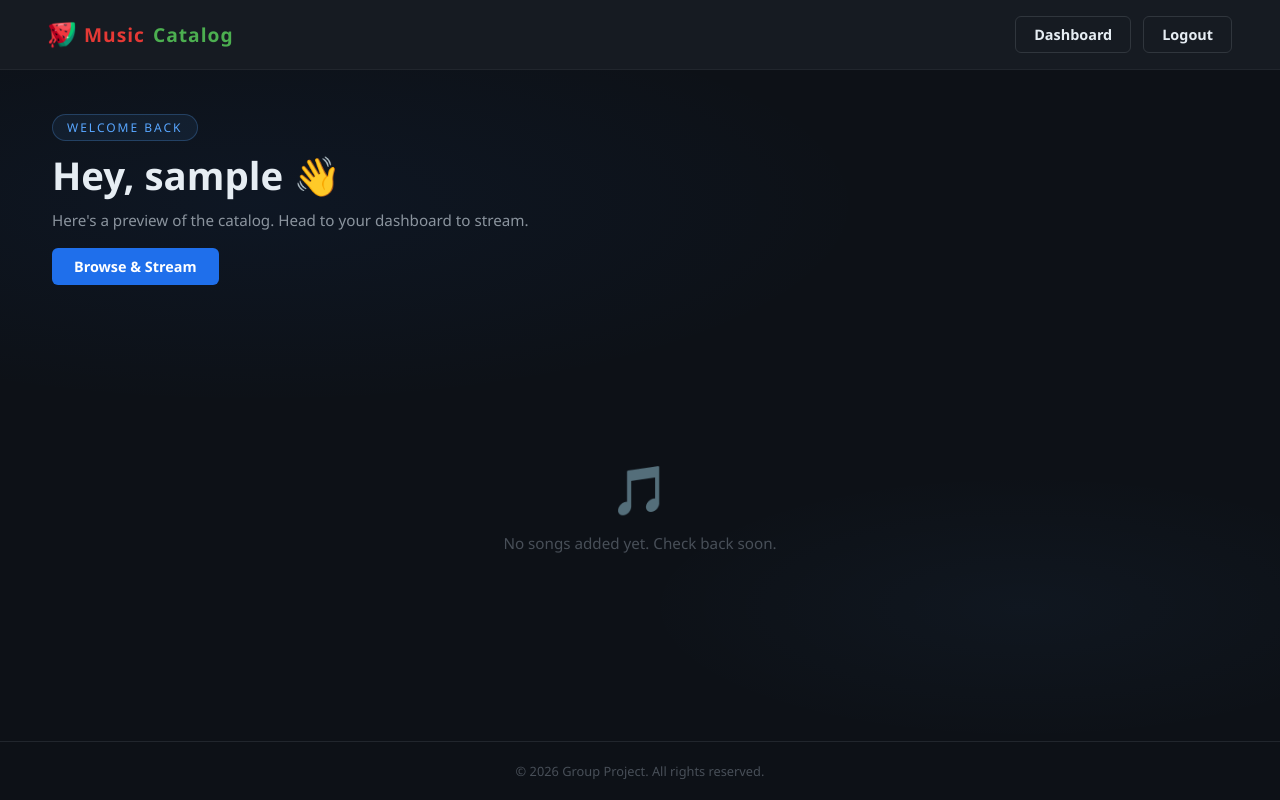
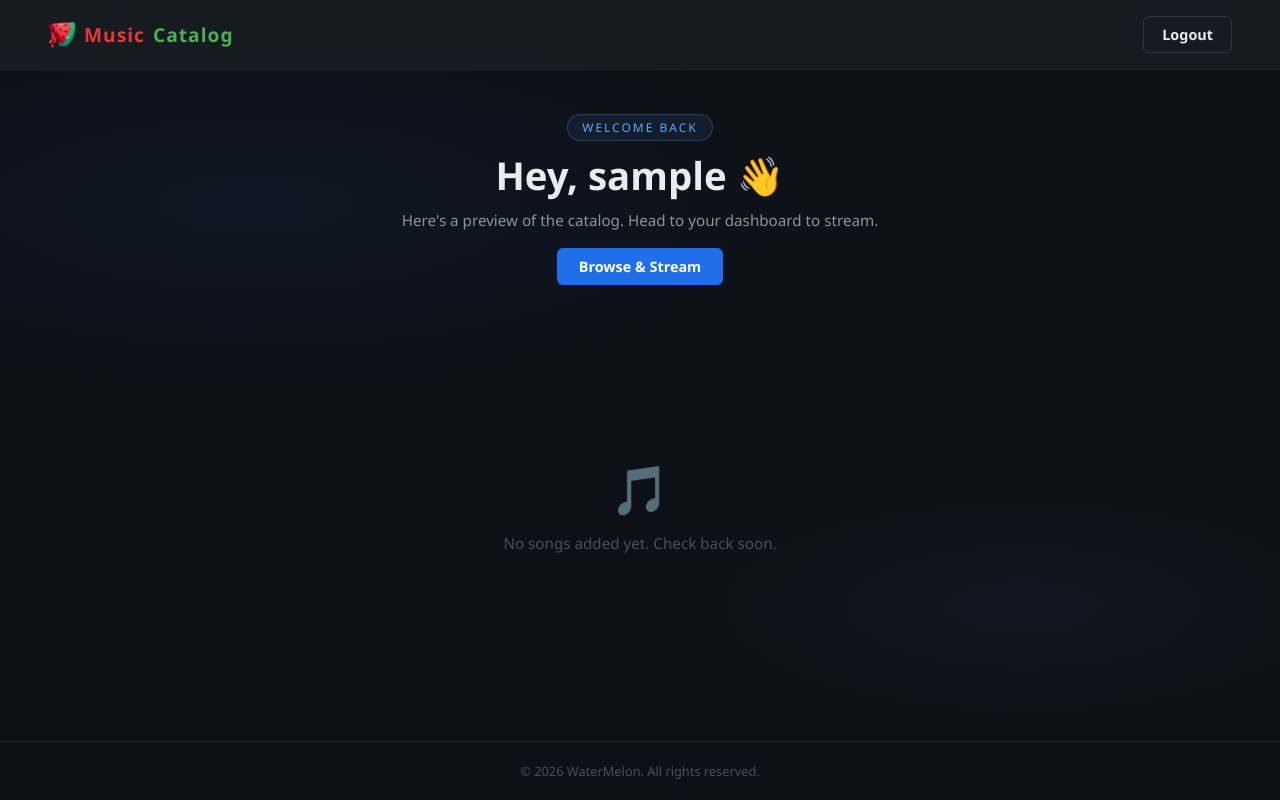
Before and after one commit to muhammada06/Music-Catalog, a Flask app: page / in a window 1280 px wide. Run offline with Flask 3, Linux system fonts and the light colour scheme; the visitor is signed in with stand-in values (Sample User, id 1); data that the repository does not hold is empty.

Commit message:
Add search and filter functionality to dashboards with homepage polish

```diff
--- a/app/static/css/home.css
+++ b/app/static/css/home.css
@@ -159,6 +159,8 @@ footer {
 .preview-header {
   display: flex;
   flex-direction: column;
+  align-items: center;
+  text-align: center;
   gap: 12px;
 }
 
@@ -189,7 +191,6 @@ footer {
   font-size: 0.95rem;
   color: #8b949e;
   line-height: 1.5;
-  max-width: 480px;
 }
 
 .header-actions { display: flex; gap: 10px; flex-wrap: wrap; margin-top: 4px; }
--- a/app/templates/home.html
+++ b/app/templates/home.html
@@ -14,11 +14,6 @@
     </a>
     <div class="nav-links">
       {% if current_user.is_authenticated %}
-        {% if current_user.is_admin %}
-          <a href="{{ url_for('admin.dashboard') }}" class="btn-ghost">Dashboard</a>
-        {% else %}
-          <a href="{{ url_for('user.dashboard') }}" class="btn-ghost">Dashboard</a>
-        {% endif %}
         <a href="{{ url_for('auth.logout') }}" class="btn-ghost">Logout</a>
       {% endif %}
     </div>
@@ -40,9 +35,6 @@
       <div class="preview-header">
         <div class="preview-eyebrow">
           <span class="hero-badge">{% if current_user.is_authenticated %}Welcome back{% else %}Live Catalog{% endif %}</span>
-          {% if total_songs > 0 %}
-            <span class="song-count-badge">{{ total_songs }} song{% if total_songs != 1 %}s{% endif %}</span>
-          {% endif %}
         </div>
         {% if current_user.is_authenticated %}
           <h2>Hey, {{ current_user.username }} 👋</h2>
@@ -96,6 +88,17 @@
         </div>
         {% endif %}
 
+        {% if shuffle %}
+        <div class="catalog-section">
+          <div class="section-header">
+            <h3 class="section-title">🎲 Discover</h3>
+          </div>
+          <div class="section-row">
+            {% for song in shuffle %}{{ song_card(song) }}{% endfor %}
+          </div>
+        </div>
+        {% endif %}
+
         {% for section in genre_sections %}
         <div class="catalog-section">
           <div class="section-header">
@@ -106,17 +109,6 @@
           </div>
         </div>
         {% endfor %}
-
-        {% if shuffle %}
-        <div class="catalog-section">
-          <div class="section-header">
-            <h3 class="section-title">🎲 Discover</h3>
-          </div>
-          <div class="section-row">
-            {% for song in shuffle %}{{ song_card(song) }}{% endfor %}
-          </div>
-        </div>
-        {% endif %}
 
       {% else %}
         <div class="preview-empty">
@@ -161,7 +153,7 @@
   </main>
 
   {% if current_user.is_authenticated %}
-    <footer>&copy; 2026 Group Project. All rights reserved.</footer>
+    <footer>&copy; 2026 WaterMelon. All rights reserved.</footer>
   {% endif %}
 
 </body>
```
Also changed, not shown: 2 other files.
